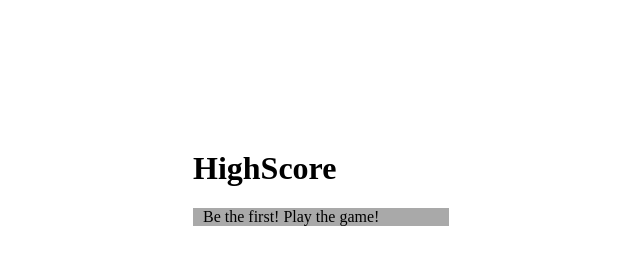
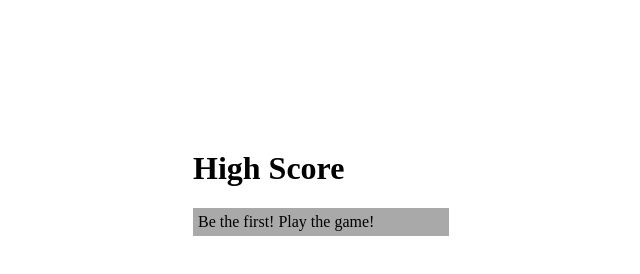
Before and after one commit to N2theFray/coding-quest, a plain HTML site: page highscore.html in a window 1280 px wide. Shown: the whole page, without its empty margins (319-959 px from the left). Drawn offline with Linux system fonts and the light colour scheme.

Commit message:
small changes

```diff
--- a/assets/css/style.css
+++ b/assets/css/style.css
@@ -89,5 +89,5 @@ button {
 
 #highScorePage p {
     background-color: darkgray;
-    padding-left: 10px;
+    padding: 5px;
 }
--- a/assets/js/script.js
+++ b/assets/js/script.js
@@ -10,7 +10,7 @@ var codeQuestions = [
     "This is question 3"
 ]
 var codeAnswers = [
-    "Q1 one",
+    "Q1 one" ,
     "Q1 two",
     "Q1 three",
     "Q2 one",
--- a/highscore.html
+++ b/highscore.html
@@ -8,7 +8,7 @@
     <title>High Score</title>
 </head>
 <body id="highScorePage">
-    <h1>HighScore</h1>
+    <h1>High Score</h1>
 
 </body>
 <script>
```
